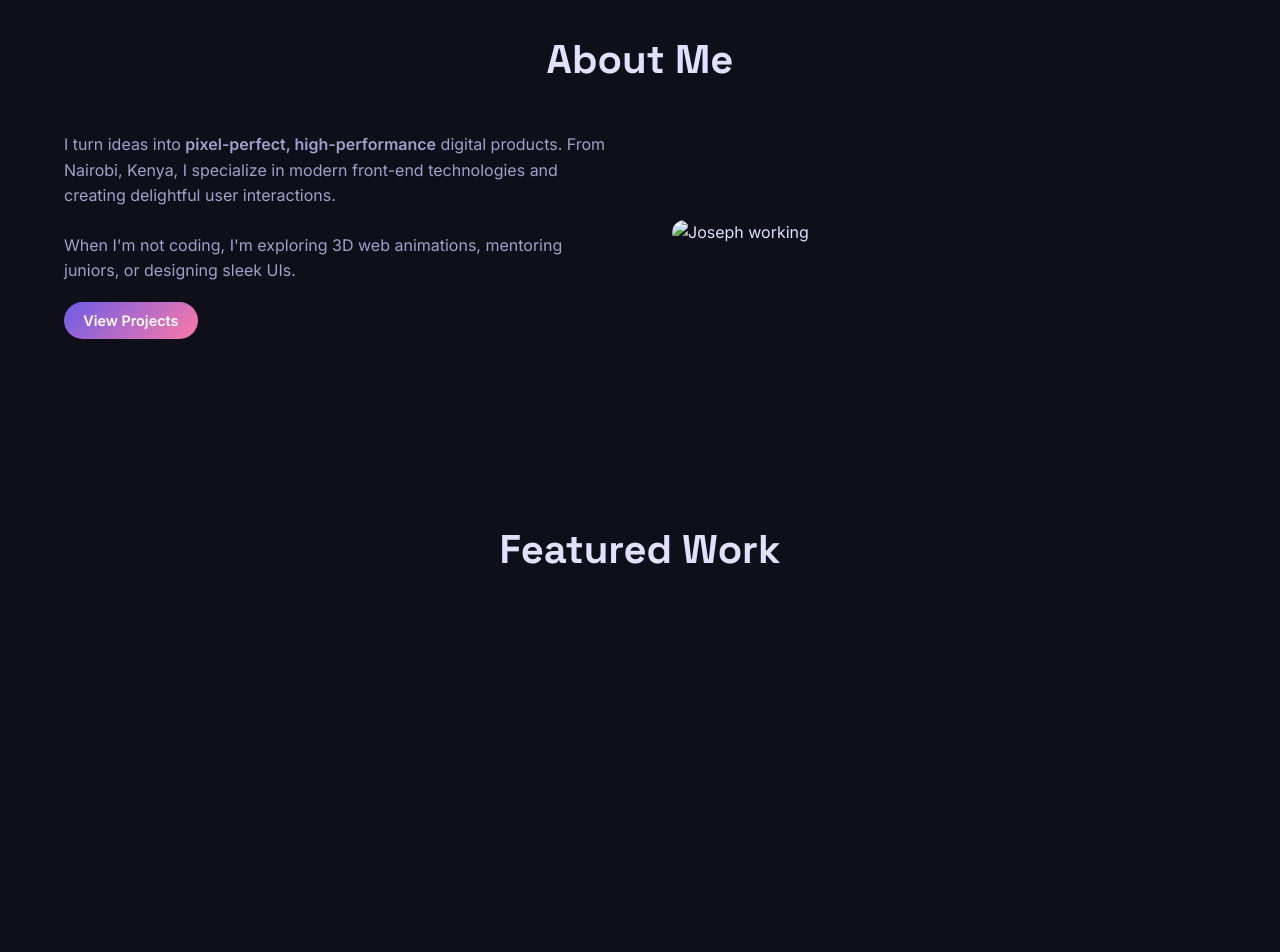
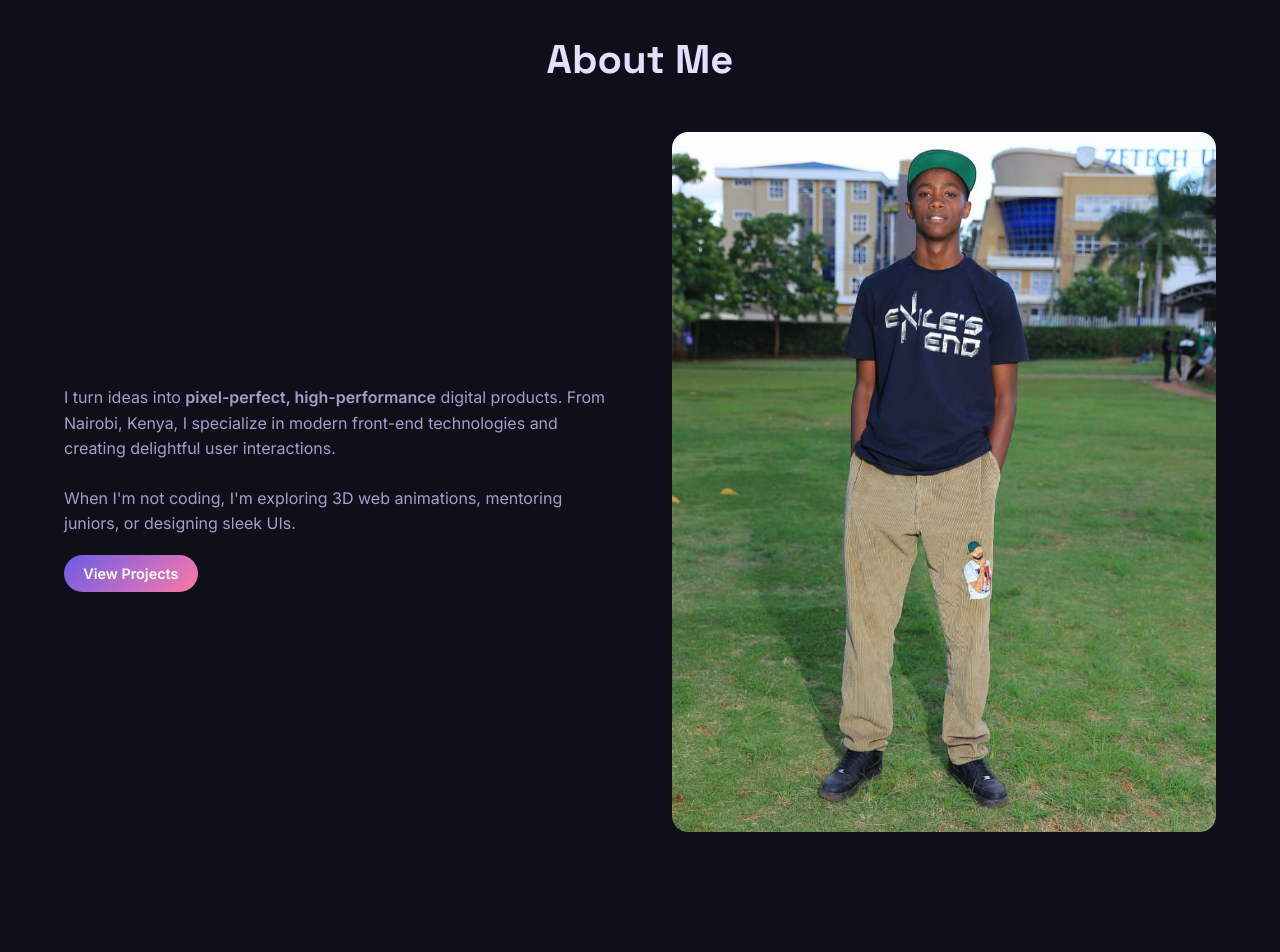
Before and after one commit to josephgitari/My-Portfolio, a plain HTML site: page index.html in a window 1280 px wide. Shown: the part 860-1812 px from the top of the page. Drawn offline with nearby package versions, Linux system fonts and the light colour scheme.

Commit message:
Update index.html

```diff
--- a/index.html
+++ b/index.html
@@ -105,7 +105,7 @@
       </div>
       <div class="hero-visual">
         <div class="profile-card" data-tilt>
-          <img src="Images/Jose.jpg" alt="Joseph Gitari" class="profile-img">
+          <img src="Jose.jpg" alt="Joseph Gitari" class="profile-img">
           <div class="glow"></div>
         </div>
         <div class="float-elem" style="top:10%;left:-10%">3+ Yrs</div>
@@ -126,7 +126,7 @@
           <a href="#portfolio" class="btn-primary">View Projects</a>
         </div>
         <div class="about-image">
-          <img src="Images/hero-banner2.jpg" alt="Joseph working" class="img-cover">
+          <img src="hero-banner2.jpg" alt="Joseph working" class="img-cover">
           <div class="badge">React</div>
           <div class="badge">GSAP</div>
         </div>
@@ -139,21 +139,21 @@
     <div class="container">
       <h2 class="section-title"><span class="gradient-text">Featured Work</span></h2>
       <div class="portfolio-grid">
-        <div class="portfolio-card" data-tilt data-title="Graphic Design" data-desc="Gaphic Design with Canva, Adobe, and animations." style="background-image:url('Images/Graphic img.jpg')">
+        <div class="portfolio-card" data-tilt data-title="Graphic Design" data-desc="Gaphic Design with Canva, Adobe, and animations." style="background-image:url('Graphic img.jpg')">
           <div class="card-overlay">
             <h3>Graphic Design</h3>
             <p>Adobe • Canva • GSAP</p>
             <span class="view">View →</span>
           </div>
         </div>
-        <div class="portfolio-card" data-tilt data-title="Gaming site" data-desc="Interactive virtual modes with canvas animations." style="background-image:url('Images/Game img.jpg')">
+        <div class="portfolio-card" data-tilt data-title="Gaming site" data-desc="Interactive virtual modes with canvas animations." style="background-image:url('Game img.jpg')">
           <div class="card-overlay">
             <h3>Game App</h3>
             <p>Canvas • JS • Mobile</p>
             <span class="view">View →</span>
           </div>
         </div>
-        <div class="portfolio-card" data-tilt data-title="Food Ordering Site" data-desc="Experience taste of the world site." style="background-image:url('Images/Web design img.jpg')">
+        <div class="portfolio-card" data-tilt data-title="Food Ordering Site" data-desc="Experience taste of the world site." style="background-image:url('Web design img.jpg')">
           <div class="card-overlay">
             <h3>Website DESIGN</h3>
             <p>PhP • JS • CSS</p>
@@ -252,4 +252,5 @@
   <script src="https://cdn.jsdelivr.net/npm/typed.js@2.0.12"></script>
   <script src="script.js"></script>
 </body>
+
 </html>
```
